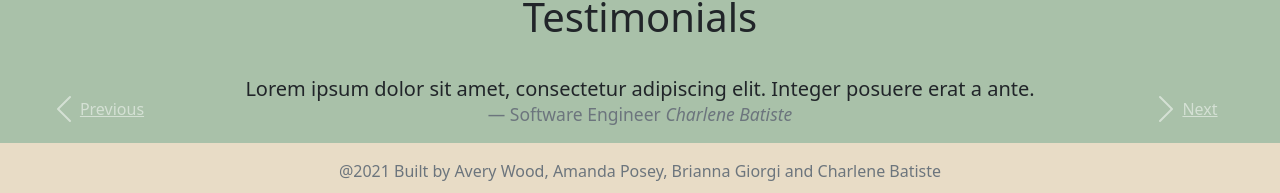
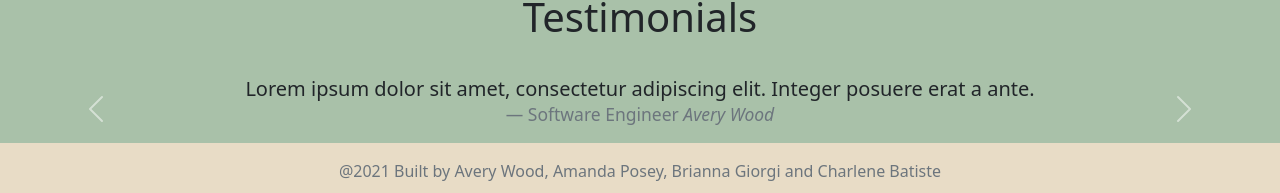
Before and after one commit to charlenebatiste/the-healthful-pantry, a React (Create React App) app: page / in a window 1280 px wide. Shown: the part 1117-1310 px from the top of the page. Built offline with nearby package versions, Linux system fonts and the light colour scheme; no server answers.

Commit message:
testimonials works

```diff
--- a/src/components/Testimonial.jsx
+++ b/src/components/Testimonial.jsx
@@ -5,12 +5,8 @@
     return (
         <div className="testDiv">
             <h1 className="testimonialHeader">Testimonials</h1>
-            <div id="carouselExampleIndicators" className="carousel slide" data-ride="carousel">
-  <ol className="carousel-indicators">
-    <li data-target="#carouselExampleIndicators" data-slide-to="0" class="active"></li>
-    <li data-target="#carouselExampleIndicators" data-slide-to="1"></li>
-    <li data-target="#carouselExampleIndicators" data-slide-to="2"></li>
-  </ol>
+
+            <div id="carouselExampleControls" className="carousel slide" data-bs-ride="carousel">
   <div className="carousel-inner">
     <div className="carousel-item active">
     <blockquote className="blockquote text-center">
@@ -37,14 +33,14 @@
 </blockquote>
     </div>
   </div>
-  <a className="carousel-control-prev" href="#carouselExampleIndicators" role="button" data-slide="prev">
+  <button className="carousel-control-prev" type="button" data-bs-target="#carouselExampleControls" data-bs-slide="prev">
     <span className="carousel-control-prev-icon" aria-hidden="true"></span>
-    <span className="sr-only">Previous</span>
-  </a>
-  <a className="carousel-control-next" href="#carouselExampleIndicators" role="button" data-slide="next">
+    <span className="visually-hidden">Previous</span>
+  </button>
+  <button className="carousel-control-next" type="button" data-bs-target="#carouselExampleControls" data-bs-slide="next">
     <span className="carousel-control-next-icon" aria-hidden="true"></span>
-    <span className="sr-only">Next</span>
-  </a>
+    <span className="visually-hidden">Next</span>
+  </button>
 </div>
         </div>
 
```
